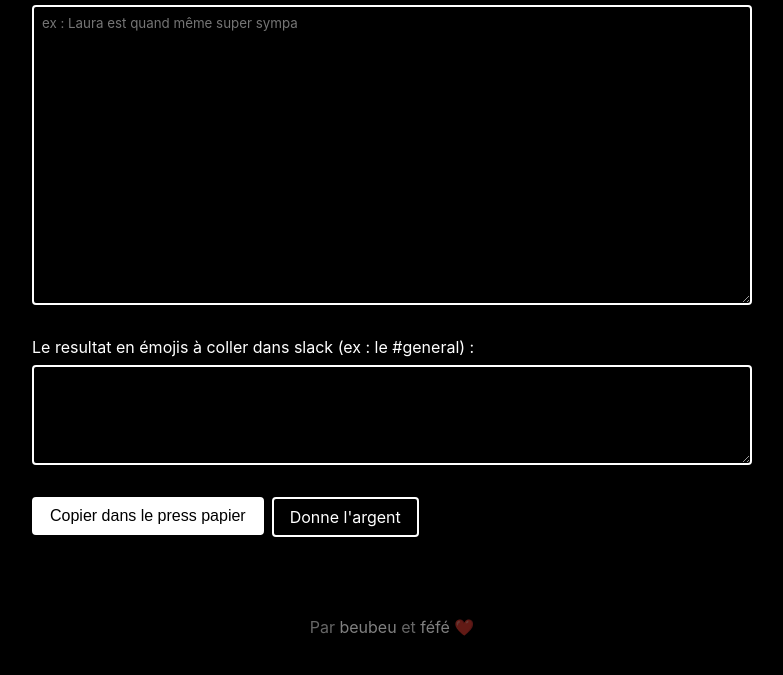
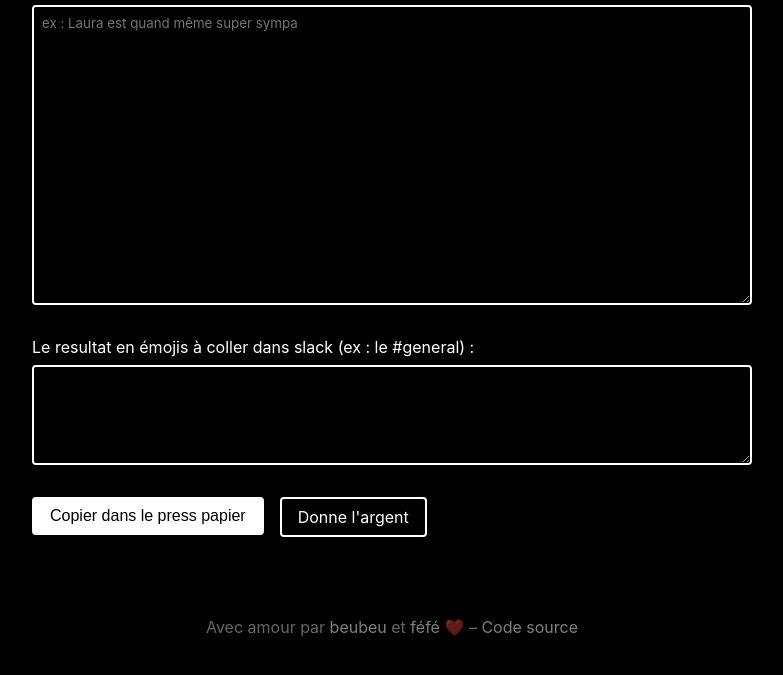
Before and after one commit to felixbouveret/twemote, a website: page src/index.html in a window 1280 px wide. Shown: the part 105-780 px from the top of the page, without its empty margins (248-1031 px from the left). Drawn offline with nearby package versions, Linux system fonts and the light colour scheme; files that its build step writes are made by us from their sources.

Commit message:
feat(html): add repo link

```diff
--- a/src/index.html
+++ b/src/index.html
@@ -40,11 +40,16 @@
     </div>
     <footer>
       <div class="wrapper">
-        Par
-        <a href="https://github.com/benoitlamonica" target="_blank">beubeu</a>
-        et
-        <a href="https://github.com/felixbouveret" target="_blank">féfé</a>
-        ❤️
+        <p>
+          Avec amour par
+          <a href="https://github.com/benoitlamonica" target="_blank">beubeu</a>
+          et
+          <a href="https://github.com/felixbouveret" target="_blank">féfé</a>
+          ❤️ –
+          <a href="https://github.com/felixbouveret/twemote" target="_blank"
+            >Code source</a
+          >
+        </p>
       </div>
     </footer>
   </body>
--- a/src/style/main.scss
+++ b/src/style/main.scss
@@ -28,6 +28,15 @@ body {
 .wrapper {
   margin: 0 auto;
   max-width: 720px;
+}
+
+a {
+  color: rgba($color: $color2, $alpha: 0.5);
+  text-decoration: none;
+
+  &:hover {
+    text-decoration: underline;
+  }
 }
 
 h1 {
@@ -67,7 +76,8 @@ textarea {
 .button-container {
   display: flex;
   flex-wrap: wrap;
-  gap: 8px;
+  align-items: center;
+  gap: 16px;
 }
 
 .btn {
@@ -84,6 +94,9 @@ textarea {
   &.btn-primary {
     background-color: $color2;
     color: $color1;
+  }
+  &:hover {
+    text-decoration: none;
   }
 }
 
@@ -107,13 +120,4 @@ footer {
   text-align: center;
   margin-top: 80px;
   color: rgba($color: $color2, $alpha: 0.4);
-
-  a {
-    color: rgba($color: $color2, $alpha: 0.5);
-    text-decoration: none;
-
-    &:hover {
-      text-decoration: underline;
-    }
-  }
 }
```
